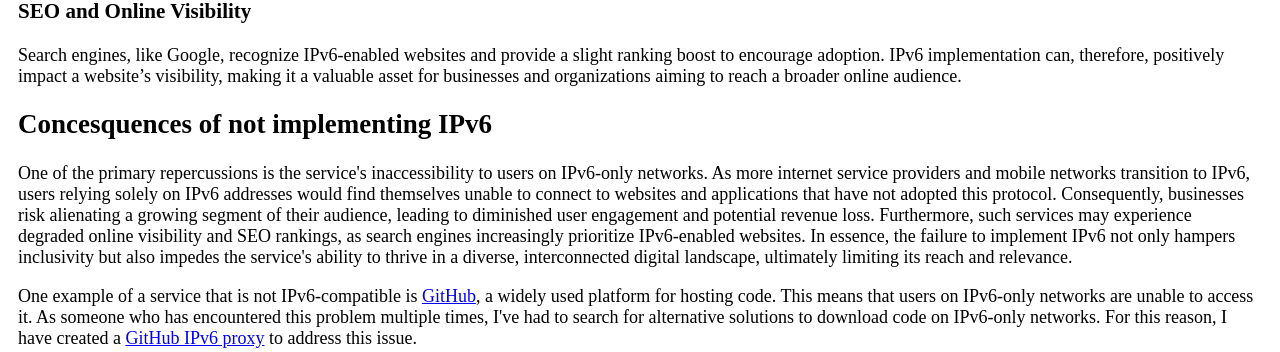
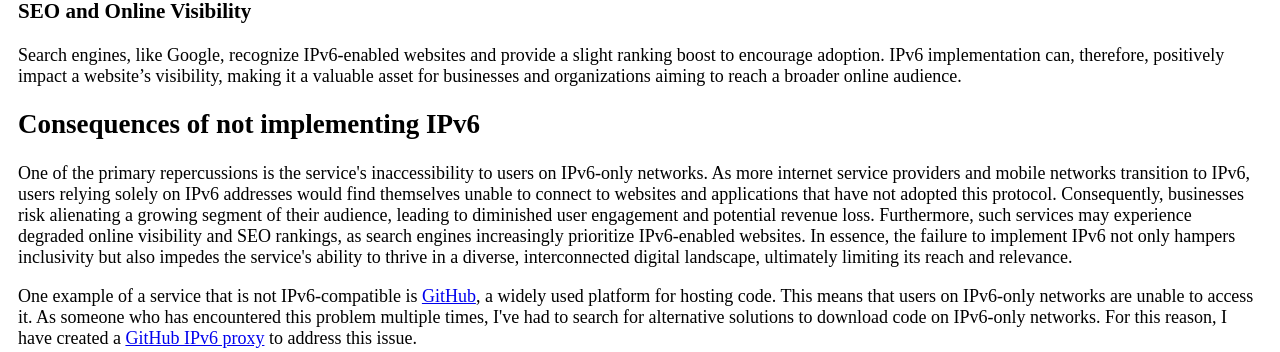
Before and after one commit to DanWin/main-website, a PHP site: page /blog/ipv6/index.php in a window 1280 px wide. Shown: the part 875-1227 px from the top of the page. Run offline with PHP 8.4, Linux system fonts and the light colour scheme.

Commit message:
Fixed typo

```diff
--- a/blog/ipv6/index.php
+++ b/blog/ipv6/index.php
@@ -44,7 +44,7 @@ global $language, $dir, $locale;
 <p><?php echo htmlspecialchars(_('As the adoption of IPv6 grows, internet-facing services that embrace this protocol future-proof their networks. IPv6 readiness ensures that these services remain accessible and functional as IPv4 addresses become scarcer and more expensive. It’s a strategic investment in the longevity of digital infrastructure.')); ?></p>
 <h3><?php echo htmlspecialchars(_('SEO and Online Visibility')); ?></h3>
 <p><?php echo htmlspecialchars(_('Search engines, like Google, recognize IPv6-enabled websites and provide a slight ranking boost to encourage adoption. IPv6 implementation can, therefore, positively impact a website’s visibility, making it a valuable asset for businesses and organizations aiming to reach a broader online audience.')); ?></p>
-<h2><?php echo htmlspecialchars(_('Concesquences of not implementing IPv6')); ?></h2>
+<h2><?php echo htmlspecialchars(_('Consequences of not implementing IPv6')); ?></h2>
 <p><?php echo htmlspecialchars(_('One of the primary repercussions is the service\'s inaccessibility to users on IPv6-only networks. As more internet service providers and mobile networks transition to IPv6, users relying solely on IPv6 addresses would find themselves unable to connect to websites and applications that have not adopted this protocol. Consequently, businesses risk alienating a growing segment of their audience, leading to diminished user engagement and potential revenue loss. Furthermore, such services may experience degraded online visibility and SEO rankings, as search engines increasingly prioritize IPv6-enabled websites. In essence, the failure to implement IPv6 not only hampers inclusivity but also impedes the service\'s ability to thrive in a diverse, interconnected digital landscape, ultimately limiting its reach and relevance.')); ?></p>
 <p><?php printf(htmlspecialchars(_('One example of a service that is not IPv6-compatible is %1$s, a widely used platform for hosting code. This means that users on IPv6-only networks are unable to access it. As someone who has encountered this problem multiple times, I\'ve had to search for alternative solutions to download code on IPv6-only networks. For this reason, I have created a %2$s to address this issue.')), '<a href="https://github.com/orgs/community/discussions/10539" target="_blank" rel="noopener noreferrer">GitHub</a>', '<a href="/github-ipv6-proxy.php">'.htmlspecialchars(_('GitHub IPv6 proxy')).'</a>'); ?></p>
 <h2><?php echo htmlspecialchars(_('Challenges and Considerations')); ?></h2>
```
Also changed, not shown: 1 other file.
